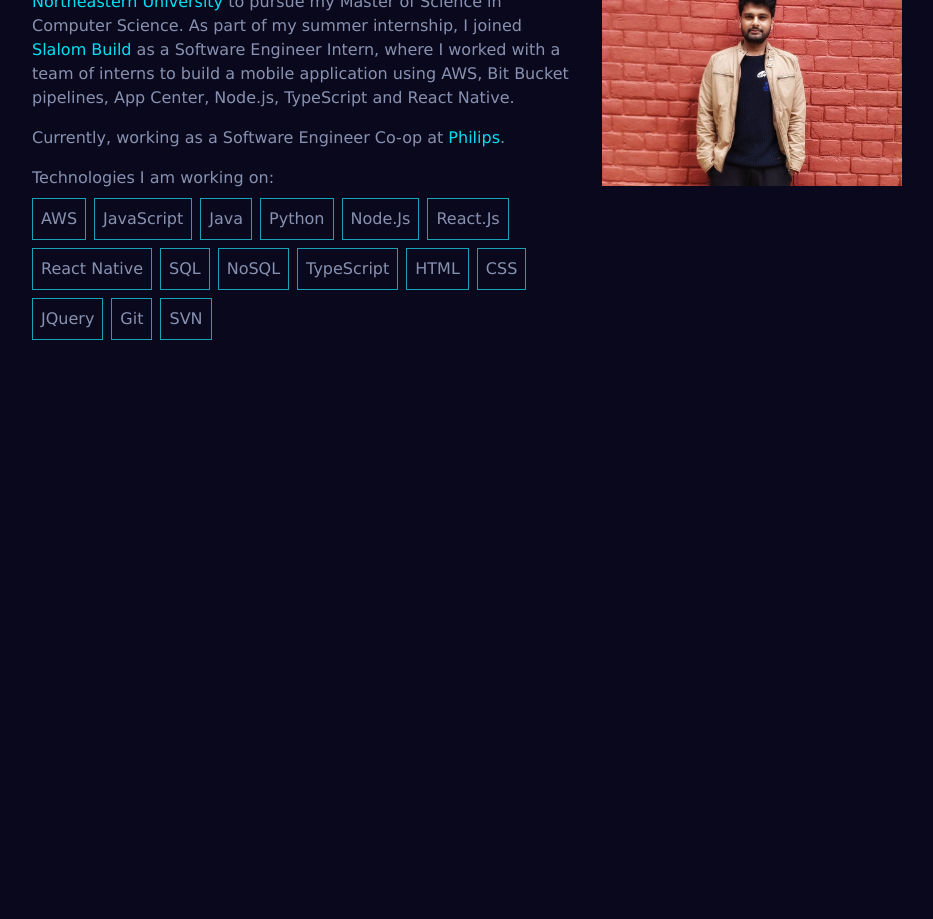
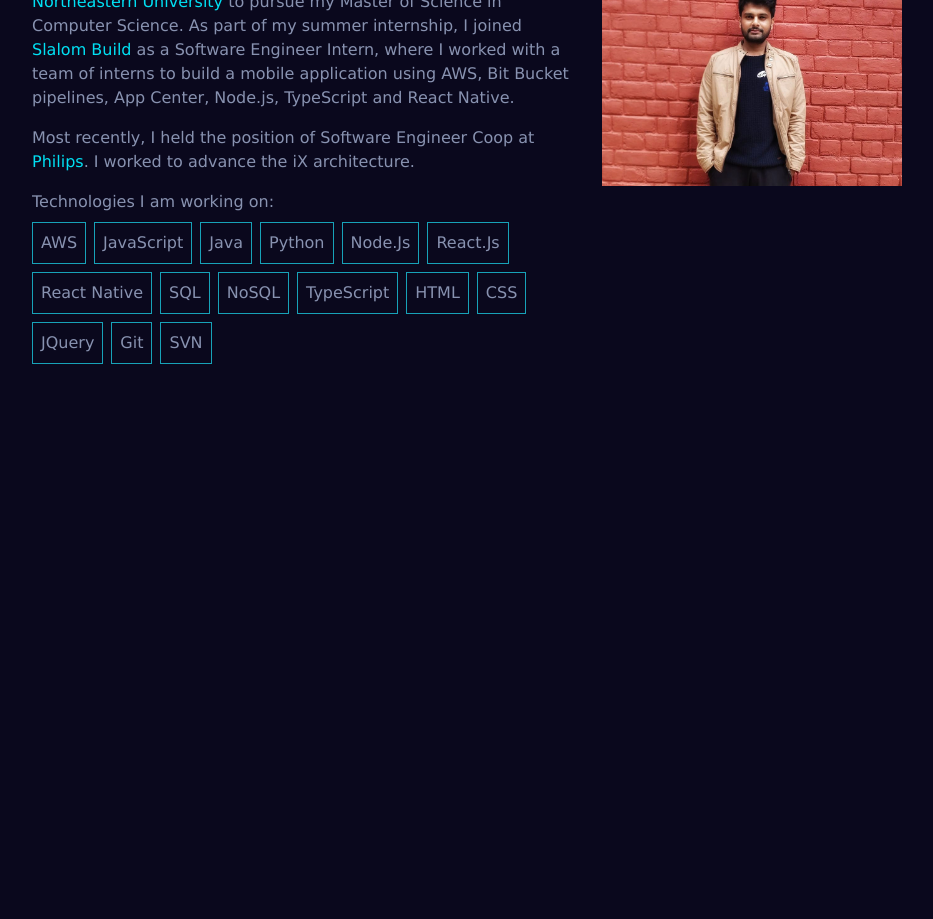
Before and after one commit to 1itachi/portfolio, a React (Create React App) app: page / in a window 1280 px wide. Shown: the part 1520-2439 px from the top of the page, without its empty margins (53-986 px from the left). Built offline with nearby package versions, Linux system fonts and the light colour scheme.

Commit message:
update about info

```diff
--- a/src/Components/About.js
+++ b/src/Components/About.js
@@ -52,7 +52,7 @@ export default class About extends React.Component {
                 pipelines, App Center, Node.js, TypeScript and React Native.
               </p>
               <p className="para-style">
-                Currently, working as a Software Engineer Co-op at{' '}
+                Most recently, I held the position of Software Engineer Coop at{' '}
                 <a
                   className="anchor-style"
                   href="https://www.usa.philips.com/healthcare/"
@@ -60,7 +60,7 @@ export default class About extends React.Component {
                 >
                   Philips
                 </a>
-                .
+                . I worked to advance the iX architecture.
               </p>
             </div>
             <div>
```
